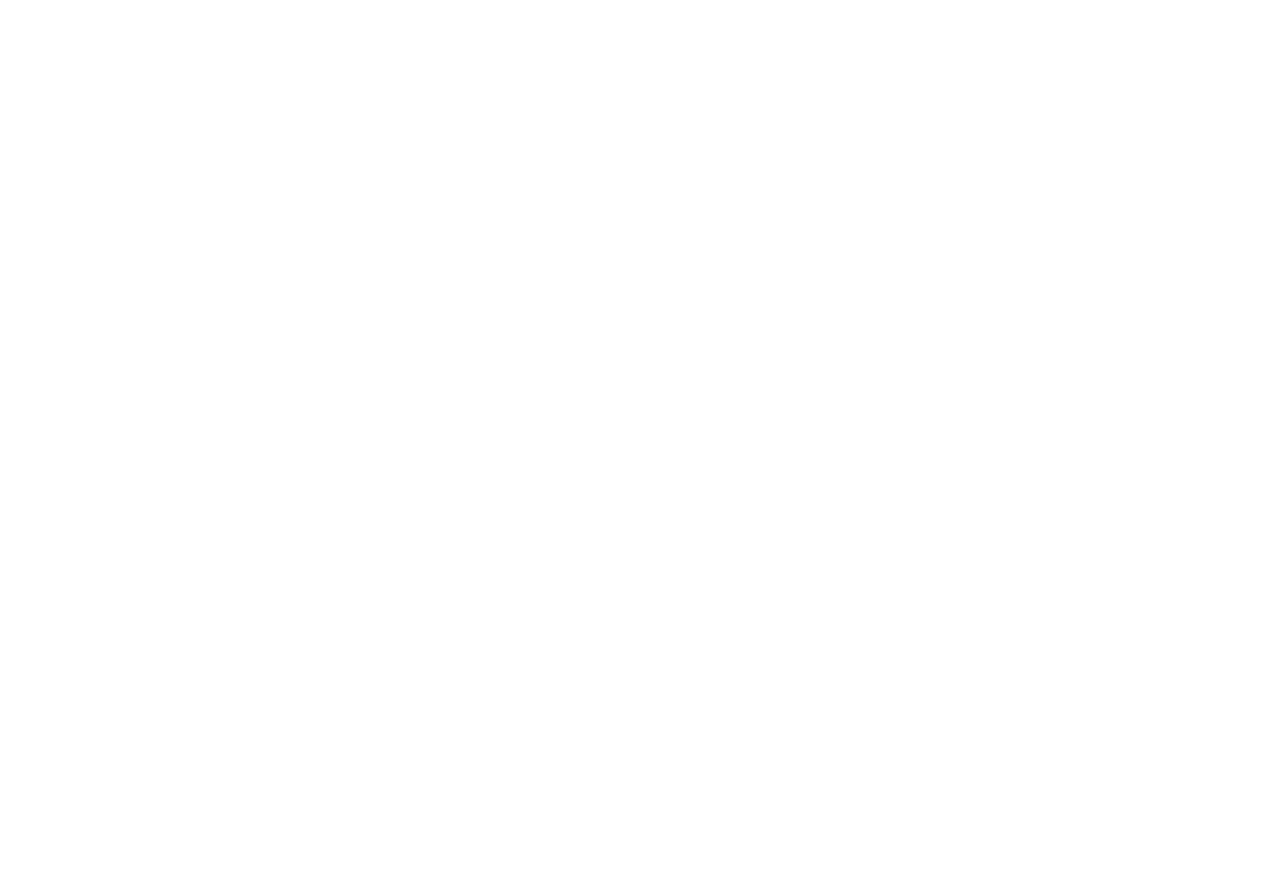
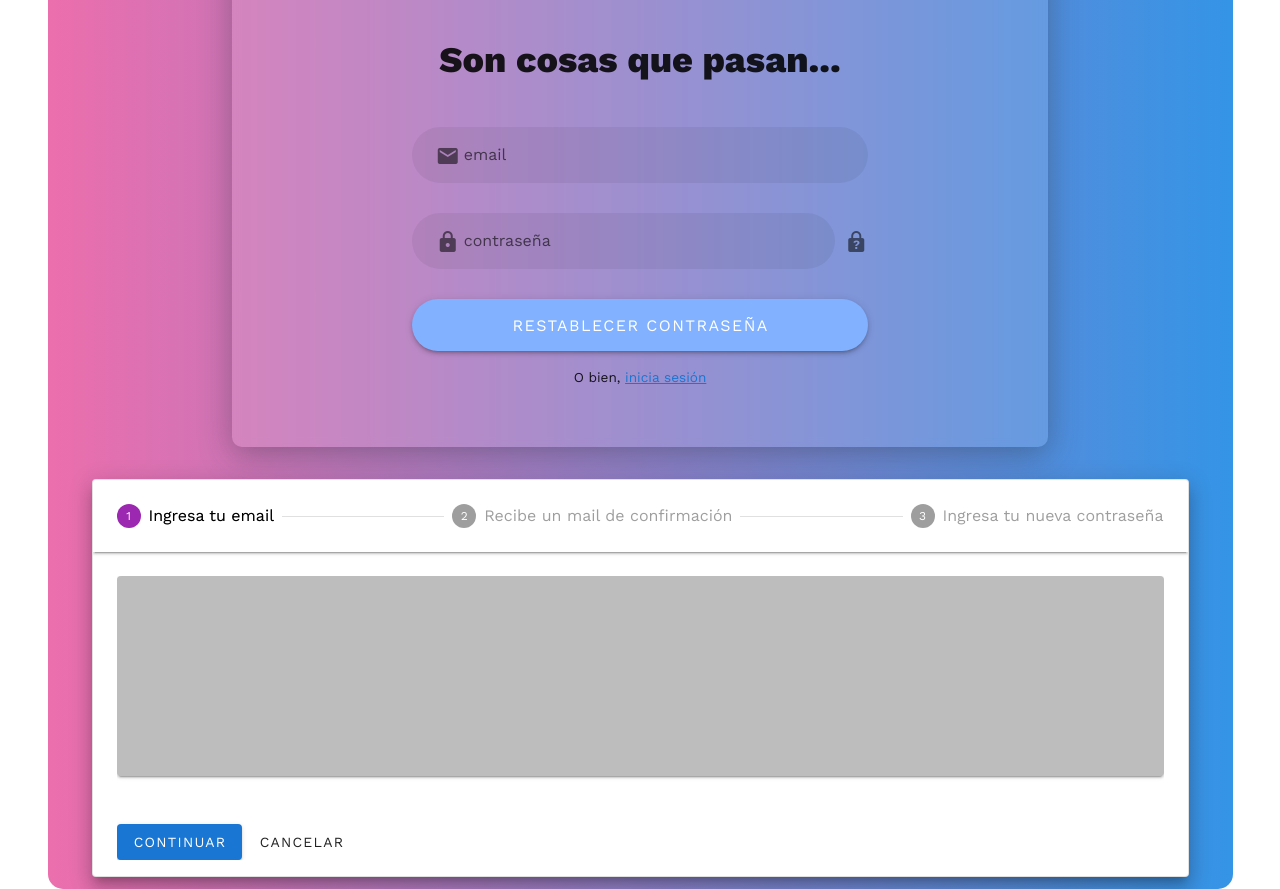
Before and after one commit to jorgefalconcampos/ICVAT-frontend, a Vue app: page /reset-password in a window 1280 px wide. Shown: the part 460-1349 px from the top of the page. Before the commit the page ends 800 px from the top, so only its background shows below. Built offline with nearby package versions, Linux system fonts and the light colour scheme.

Commit message:
general improvements & basic stepper created in new view: reset-password

```diff
--- a/src/router/index.js
+++ b/src/router/index.js
@@ -2,8 +2,9 @@
 import VueRouter from 'vue-router'
 // import store from '../store'
 import Home from '../views/Home.vue'
-import Login from '../views/Login.vue'
-import Register from '../views/Register.vue'
+import Login from '../views/user/Login.vue'
+import Register from '../views/user/Register.vue'
+import ResetPass from '../views/user/ResetPass.vue'
 import Documents from '../views/Documents.vue'
 import store from '../store'
 
@@ -25,6 +26,12 @@
     path: '/register',
     name: 'Register',
     component: Register,
+    meta: { guest: true }
+  },
+  {
+    path: '/reset-password',
+    name: 'ResetPass',
+    component: ResetPass,
     meta: { guest: true }
   },
   {
--- a/src/store/modules/auth.js
+++ b/src/store/modules/auth.js
@@ -45,15 +45,18 @@
       },
 
       async LogOut({commit}) {
-        await axios.post("user/logout/", {});
 
         let username = null;
         let email = null;
+
+        await axios.post("user/logout/", {});
 
         commit("doLogout", {
           username: username,
           email: email,
         });
+
+
       },
 };
 
--- a/src/views/Login.vue
+++ b/src/views/user/Login.vue
@@ -25,7 +25,8 @@
                                     v-model="form.email"
                                     :rules="[rules.required, rules.email]"
                                     filled rounded color="white"
-                                    prepend-inner-icon="mdi-email">
+                                    prepend-inner-icon="mdi-email"
+                                    @keydown.enter="submit">
                                 </v-text-field>
 
                                 <v-text-field
@@ -39,7 +40,8 @@
                                     filled rounded color="white"
                                     prepend-inner-icon="mdi-lock"
                                     @click:append="form.show_pass = !form.show_pass"
-                                    @click:append-outer="redirectForgotPass">
+                                    @click:append-outer="redirectForgotPass"
+                                    @keydown.enter="submit">
                                 </v-text-field>
 
                                 <v-btn @click="submit" color="accent" elevation="3" class="mb-4" x-large dense block rounded>iniciar sesión</v-btn>
@@ -56,9 +58,6 @@
                  </div>
             </v-col>
         </v-row>
-
-
-
     </v-container>
 </template>
 
@@ -91,9 +90,7 @@
     methods: {
         ...mapActions(["LogIn"]),
 
-        redirectForgotPass(){
-            alert("olvidé contraseña (redirect)")
-        },
+        redirectForgotPass(){ this.$router.push("/reset-password"); },
 
         validate () {
             this.$refs.form.validate()
@@ -106,29 +103,23 @@
 
             if(this.$refs.form.validate()) {
                 try {
-                    await this.LogIn(loginData);
-                    this.$router.push("/documents");
-                    // alert("logged in!!");
+                    await this.LogIn(loginData); this.$router.push("/documents");
                 }
-                catch (err) {
-                    console.log(`\nError iniciando sesión.\n\n${err}`);
-                }
+                catch { this.showSnackbar("red", true, true, "mdi-alert", "No se pudo iniciar sesión", "black", "ok" ); }
             }
-            else{
-                this.showSnackbar();
-            }
+            else
+            { this.showSnackbar("red", true, true, "mdi-alert-circle", "Completa el formulario", "black", "ok"); }
         },
 
-        showSnackbar () {
+        showSnackbar (color, isRight, showIcon, icon, msg, closeBtnColor, closeBtnTxt) {
             const snackOptions = {
-                color: "red",
-                right: true,
-                show_icon: true,
-                icon: "mdi-alert-circle",
-                message: "Completa el formulario",
-                closeSnackBtnColor: "black",
-                closeSnackBtnTxt: "ok",
-
+                color: color,
+                right: isRight,
+                show_icon: showIcon,
+                icon: icon,
+                message: msg,
+                closeSnackBtnColor: closeBtnColor,
+                closeSnackBtnTxt: closeBtnTxt,
             }
             this.$root.snackBar.show(snackOptions)
         }
--- /dev/null
+++ b/src/views/user/ResetPass.vue
@@ -0,0 +1,179 @@
+<template>
+    <v-container class="mt-4 bgblue border15">
+        <v-row justify="space-around" class="text-center pa-8">
+            <v-col cols="9">
+                <div class="border10 glass">
+                    <v-row no-gutters class="d-flex justify-center">
+                        <v-col  align-self="center" cols="12" class="px-8">
+                            <v-img
+                                max-height="305px"
+                                lazy-src="https://images.unsplash.com/photo-1566228015668-4c45dbc4e2f5?ixlib=rb-1.2.1&ixid=MnwxMjA3fDB8MHxwaG90by1wYWdlfHx8fGVufDB8fHx8&auto=format&fit=crop&w=387&q=80"
+                                src="https://images.unsplash.com/photo-1566228015668-4c45dbc4e2f5?ixlib=rb-1.2.1&ixid=MnwxMjA3fDB8MHxwaG90by1wYWdlfHx8fGVufDB8fHx8&auto=format&fit=crop&w=387&q=80">
+                            </v-img>
+                        </v-col>
+                        <v-col align-self="center" cols="8" class="pa-11" >
+                            <p class="big-title pb-6">Son cosas que pasan...</p>
+                            <!-- <p class="pb-5">Inicia sesión en tu cuenta</p> -->
+                            <!-- <v-text-field solo rounded color="white" label="Preddpend" prepend-icon="mdi-map-marker"></v-text-field> -->
+                            <!-- <v-text-field solo rounded color="blue" label="Prepend inner" prepend-inner-icon="mdi-map-marker"></v-text-field> -->
+
+                            <v-form ref="form" v-model="form.valid" lazy-validation @submit.prevent="submit">
+
+                                <v-text-field
+                                    name="input_email"
+                                    label="email"
+                                    v-model="form.email"
+                                    :rules="[rules.required, rules.email]"
+                                    filled rounded color="white"
+                                    prepend-inner-icon="mdi-email"
+                                    @keydown.enter="submit">
+                                </v-text-field>
+
+                                <v-text-field
+                                    name="input_password"
+                                    label="contraseña"
+                                    v-model="form.password"
+                                    :rules="[rules.required]"
+                                    :type="form.show_pass ? 'text' : 'password'"
+                                    :append-icon="form.password.length > 0 ? form.show_pass ? 'mdi-eye' : 'mdi-eye-off' : ''"
+                                    append-outer-icon="mdi-lock-question"
+                                    filled rounded color="white"
+                                    prepend-inner-icon="mdi-lock"
+                                    @click:append="form.show_pass = !form.show_pass"
+                                    @keydown.enter="submit">
+                                </v-text-field>
+
+                                <v-btn @click="submit" color="accent" elevation="3" class="mb-4" x-large dense block rounded>restablecer contraseña</v-btn>
+
+                            </v-form>
+
+
+
+
+
+                            <p class="small-txt">O bien, <router-link to="/register/">inicia sesión</router-link></p>
+                        </v-col>
+                    </v-row>
+                 </div>
+            </v-col>
+        </v-row>
+        <div class="px-8">
+            <v-stepper v-model="e1" elevation="12" outlined>
+                <v-stepper-header>
+                    <v-stepper-step color="purple"  :complete="e1 > 1" step="1">Ingresa tu email</v-stepper-step>
+                    <v-divider></v-divider>
+                    <v-stepper-step :complete="e1 > 2" step="2">Recibe un mail de confirmación</v-stepper-step>
+                    <v-divider></v-divider>
+                    <v-stepper-step step="3">Ingresa tu nueva contraseña</v-stepper-step>
+                </v-stepper-header>
+
+                <v-stepper-items>
+                    <v-stepper-content step="1">
+                        <v-card class="mb-12" color="grey lighten-1" height="200px"></v-card>
+                        <v-btn color="primary" @click="e1 = 2">Continuar</v-btn>
+                        <v-btn text>Cancelar</v-btn>
+                    </v-stepper-content>
+
+                    <v-stepper-content step="2">
+                        <v-card
+                        class="mb-12"
+                        color="grey lighten-1"
+                        height="200px"
+                        ></v-card>
+
+                        <v-btn
+                        color="primary"
+                        @click="e1 = 3"
+                        >
+                        Continue
+                        </v-btn>
+
+                        <v-btn text>
+                        Cancel
+                        </v-btn>
+                    </v-stepper-content>
+
+                    <v-stepper-content step="3">
+                        <v-card
+                        class="mb-12"
+                        color="grey lighten-1"
+                        height="200px"
+                        ></v-card>
+
+                        <v-btn
+                        color="primary"
+                        @click="e1 = 1"
+                        >
+                        Continue
+                        </v-btn>
+
+                        <v-btn text>
+                        Cancel
+                        </v-btn>
+                    </v-stepper-content>
+                </v-stepper-items>
+            </v-stepper>
+
+        </div>
+    </v-container>
+</template>
+
+<script>
+
+
+export default {
+
+    components: {
+    },
+
+    data() {
+        return {
+            e1:1,
+            form: {
+                valid: false,
+                email: "",
+                password: "",
+                show_pass: false,
+            },
+            rules: {
+                required: value => !!value || 'requerido',
+
+            }
+        }
+    },
+    methods: {
+
+        validate () {
+            this.$refs.form.validate()
+        },
+
+        async submit() {
+            const loginData = new FormData();
+            loginData.append("email", this.form.email);
+            loginData.append("password", this.form.password);
+
+            if(this.$refs.form.validate()) {
+                try {
+                    await this.LogIn(loginData); this.$router.push("/documents");
+                }
+                catch { this.showSnackbar("red", true, true, "mdi-alert", "No se pudo iniciar sesión", "black", "ok" ); }
+            }
+            else
+            { this.showSnackbar("red", true, true, "mdi-alert-circle", "Completa el formulario", "black", "ok"); }
+        },
+
+        showSnackbar (color, isRight, showIcon, icon, msg, closeBtnColor, closeBtnTxt) {
+            const snackOptions = {
+                color: color,
+                right: isRight,
+                show_icon: showIcon,
+                icon: icon,
+                message: msg,
+                closeSnackBtnColor: closeBtnColor,
+                closeSnackBtnTxt: closeBtnTxt,
+            }
+            this.$root.snackBar.show(snackOptions)
+        }
+    }
+}
+</script>
```
Also changed, not shown: src/views/user/Register.vue (renamed from src/views/Register.vue).
